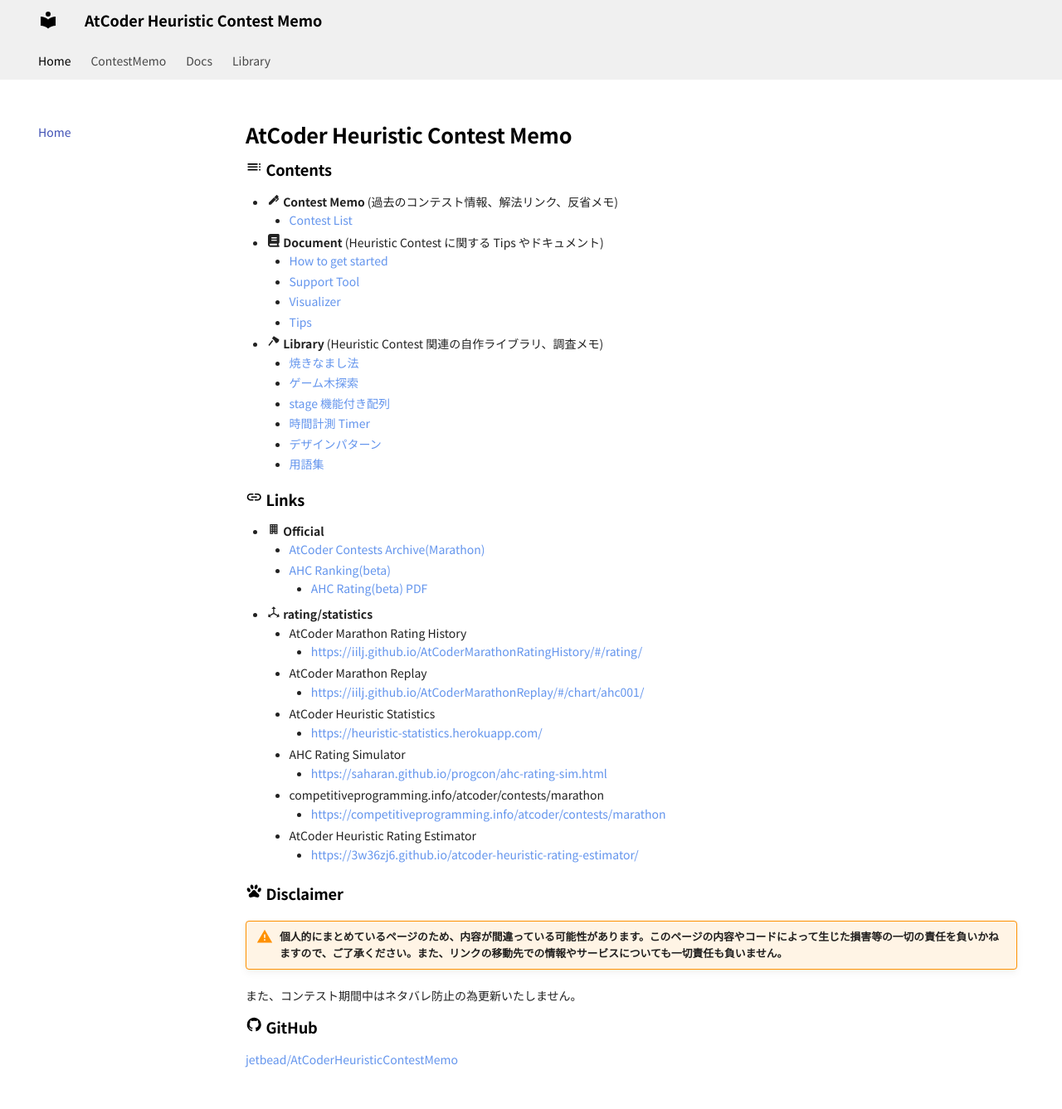
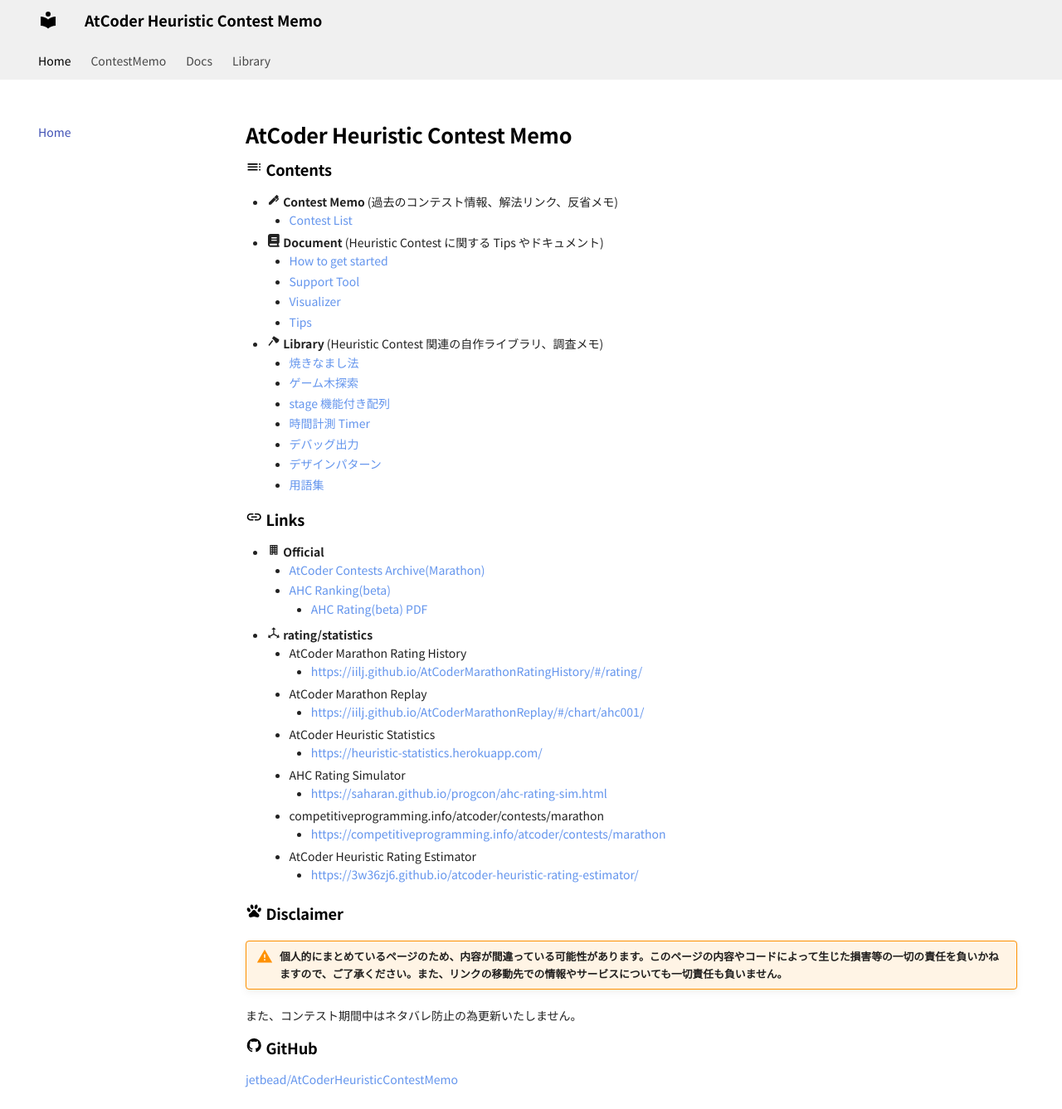
Before and after one commit to jetbead/AtCoderHeuristicContestMemo, an MkDocs documentation site: the page built from docs/index.md, in a window 1280 px wide and 1337 px high. Shown: the whole window at 83% size. Built offline with MkDocs 1.6.1 and Material for MkDocs 9.7.7, drawn with Linux system fonts in a browser that asks for light colours; some web fonts are replaced.

Commit message:
Update index.md

```diff
--- a/docs/index.md
+++ b/docs/index.md
@@ -18,6 +18,7 @@
   - [ゲーム木探索](./Library/game_tree.md)
   - [stage 機能付き配列](./Library/stage_array.md)
   - [時間計測 Timer](./Library/timer.md)
+  - [デバッグ出力](./Library/debug_print.md)
   - [デザインパターン](./Library/design_pattern.md)
   - [用語集](./Library/glossary.md)
 
```
